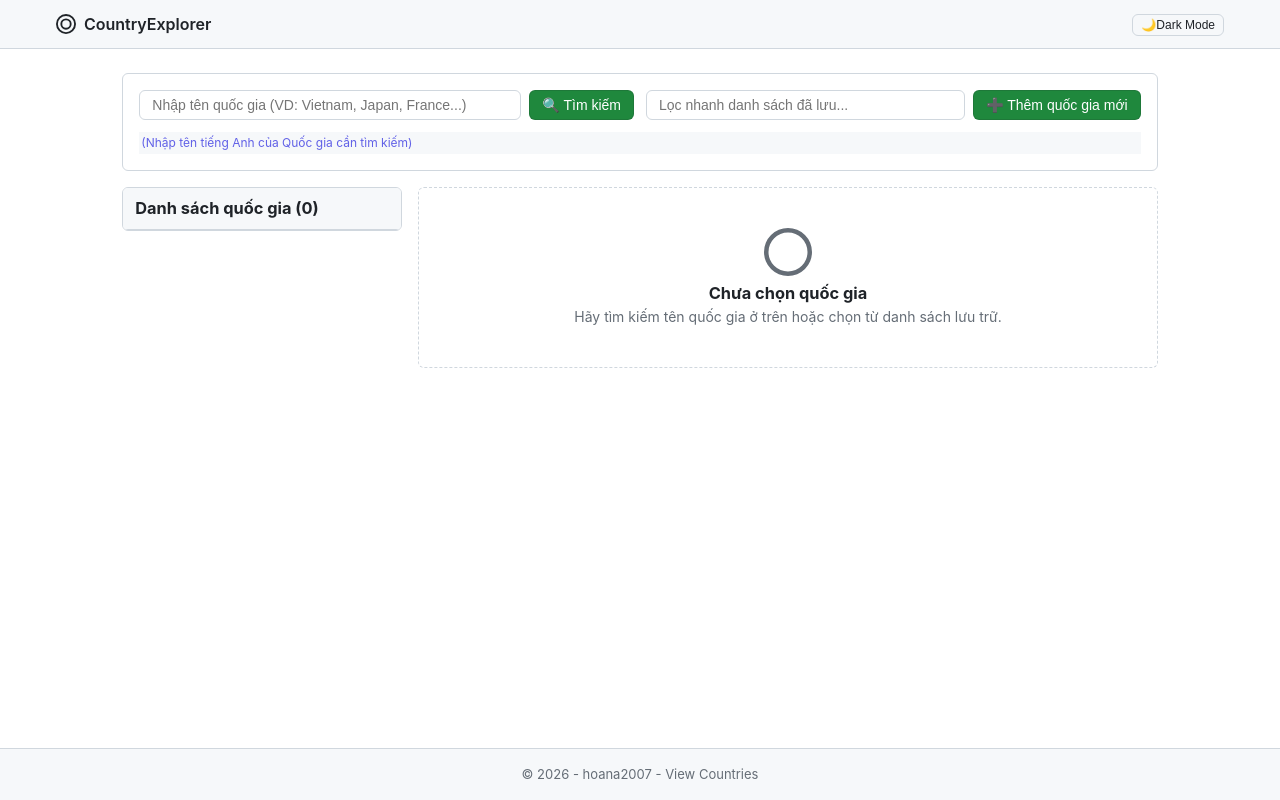
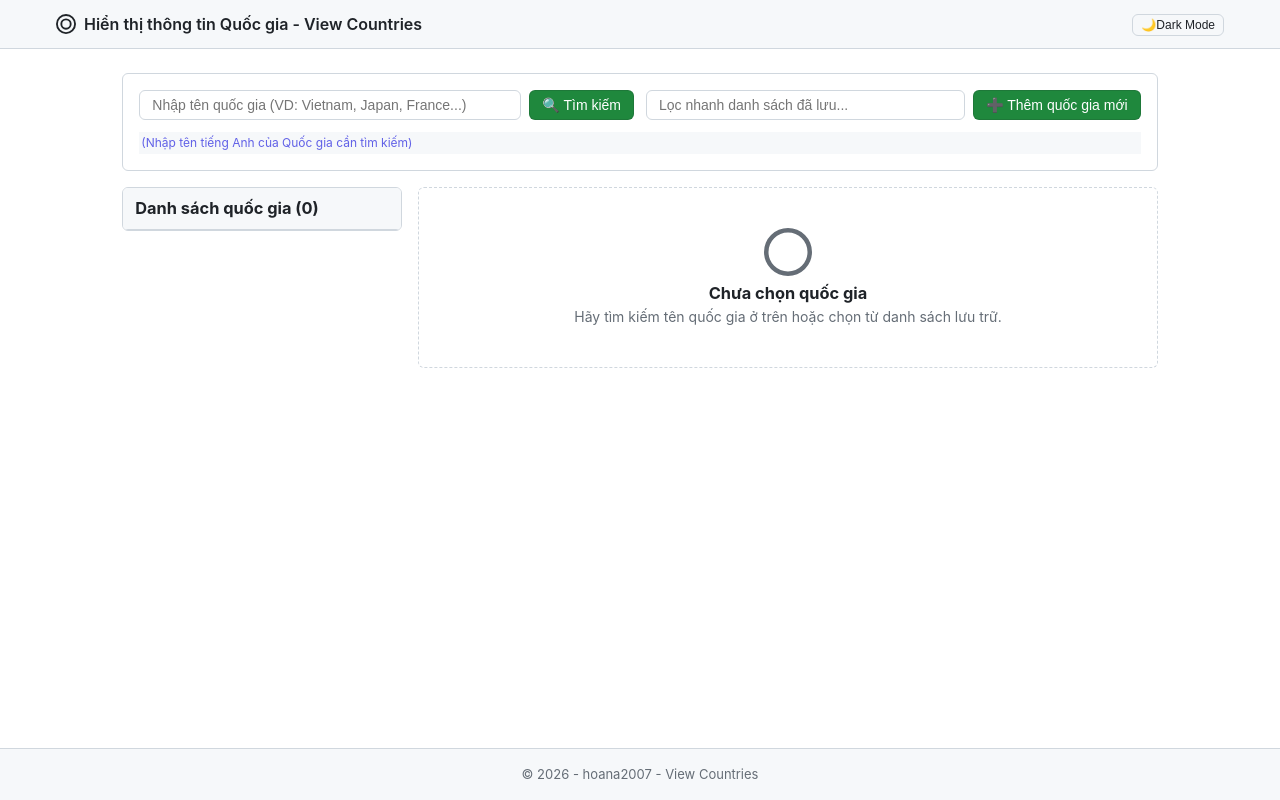
Before and after one commit to hoana2007/ViewCountries, a plain HTML site: page index.html in a window 1280 px wide. Drawn offline with nearby package versions, Linux system fonts and the light colour scheme.

Commit message:
Sửa tiêu đề trang

```diff
--- a/index.html
+++ b/index.html
@@ -17,7 +17,7 @@
           <path d="M8 0a8 8 0 1 1 0 16A8 8 0 0 1 8 0ZM1.5 8a6.5 6.5 0 1 0 13 0 6.5 6.5 0 0 0-13 0Z"></path>
           <path d="M8 3.5a4.5 4.5 0 1 0 0 9 4.5 4.5 0 0 0 0-9ZM5 8a3 3 0 1 1 6 0 3 3 0 0 1-6 0Z"></path>
         </svg>
-        <span class="brand-title">CountryExplorer</span>
+        <span class="brand-title">Hiển thị thông tin Quốc gia - View Countries</span>
       </div>
       <div class="header-actions">
         <button id="theme-toggle" class="btn btn-sm" aria-label="Đổi giao diện">
```
